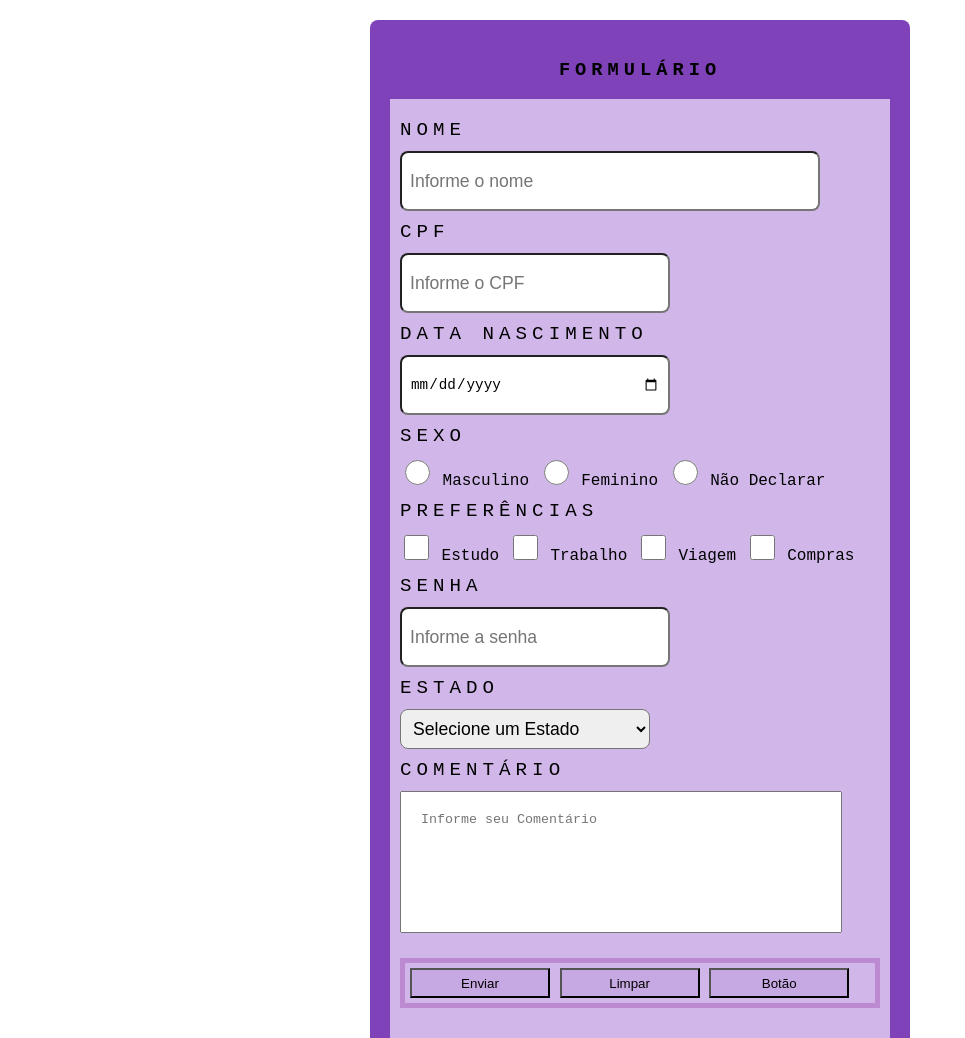
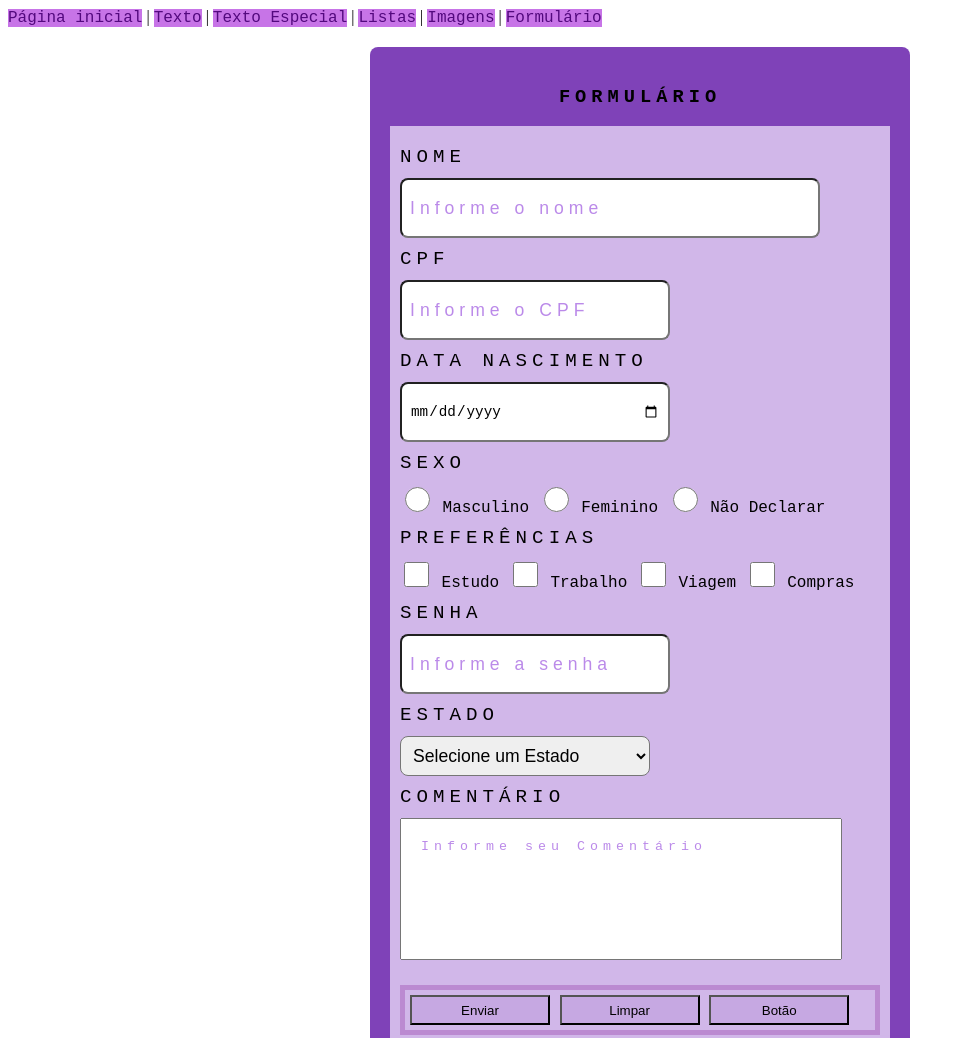
Before and after one commit to Heloiisah/Projeto_web, a plain HTML site: page paginas/outros/formulario.html in a window 1280 px wide. Shown: the top 1038 px of the page, without its empty margins (0-965 px from the left). Drawn offline with Linux system fonts and the light colour scheme.

Commit message:
alteração

```diff
--- a/css/style_formulario.css
+++ b/css/style_formulario.css
@@ -67,3 +67,27 @@ button{
     cursor: pointer;
     background-color: rgb(198, 168, 226);
 }
+
+input::placeholder, textarea::placeholder{
+color: rgb(187, 138, 233);
+letter-spacing: 5px;
+}
+
+a:link{
+    font-family: 'Courier New';
+    text-decoration: none;
+    color: #53097e;
+    background-color: #c774e7;
+}
+
+a:visited, a:active{
+    font-family: 'Courier New';
+    text-decoration: none;
+    color: #53097e;
+    background-color: #c774e7;
+}
+
+a:hover{
+    color:#53097e;
+    background-color: #c774e7;
+}
--- a/paginas/outros/formulario.html
+++ b/paginas/outros/formulario.html
@@ -9,6 +9,11 @@
 
 </head>
 <body>
+    <div id="geral">
+        <div id="links">
+        <a href="../index.html">Página inicial</a> | <a href="texto.html">Texto</a> | <a href="outros/texto_especial.html">Texto Especial</a> | <a href="listas.html">Listas</a> | <a href="imagens.html">Imagens</a> | <a href="formulario.html">Formulário</a>
+
+
 
     <div id="div-form">
         <h3>Formulário</h3>
```
Also changed, not shown: index.html (+1 -1 lines), paginas/imagens.html (+1 -1 lines), paginas/texto.html (+1 -1 lines).
